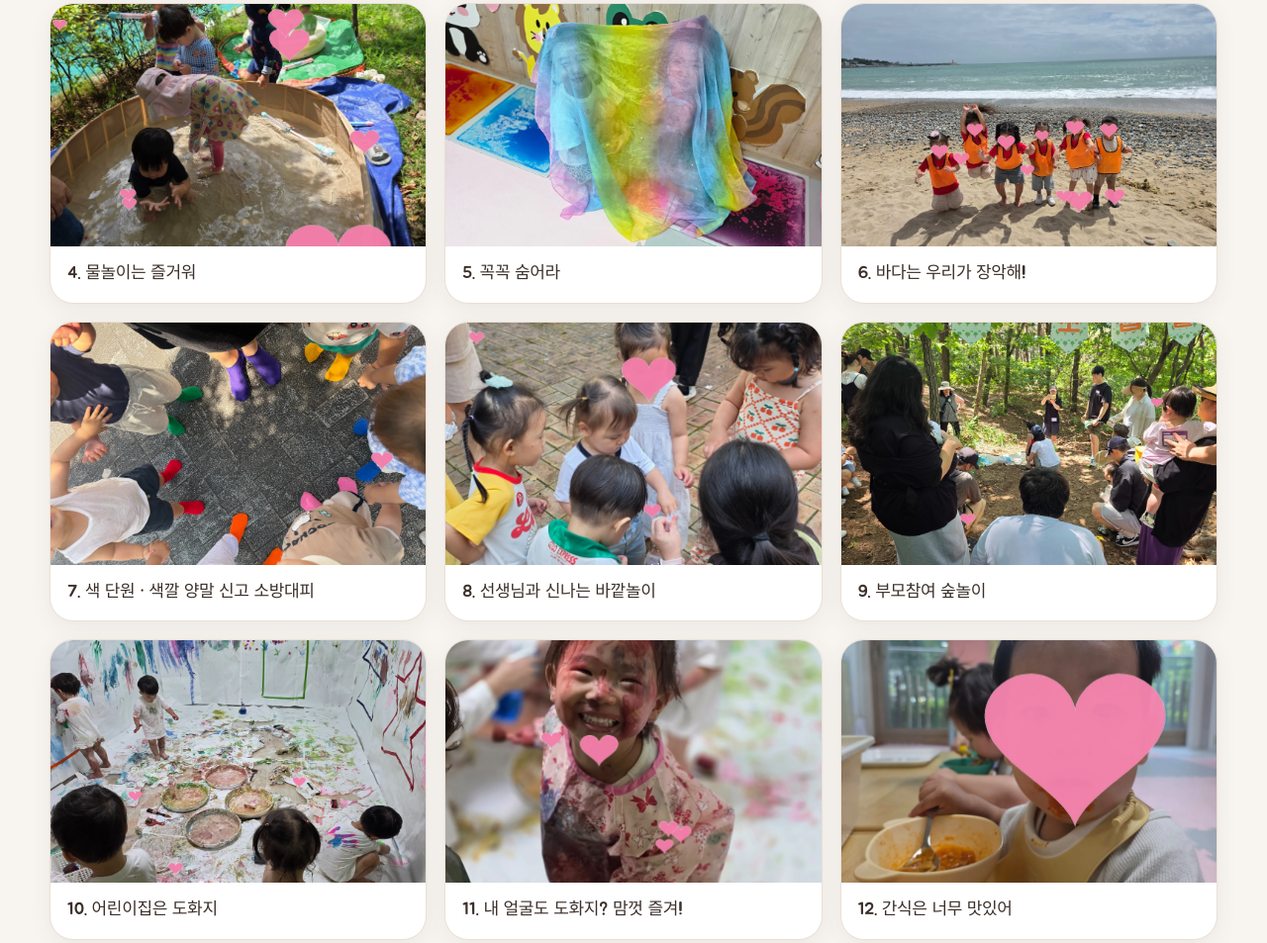
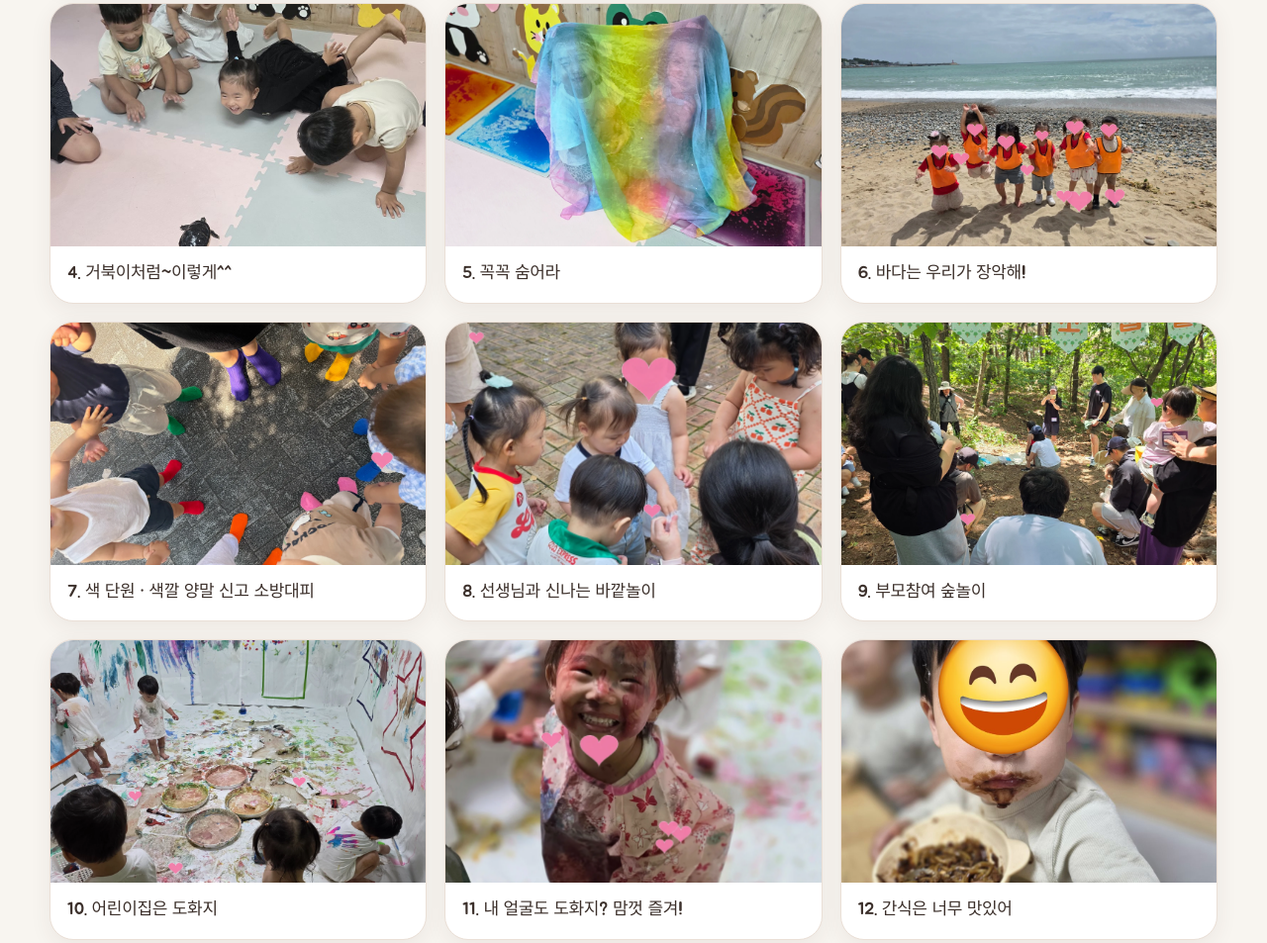
Before and after one commit to pyon19771977-dev/kkomakids, a plain HTML site: page index.html in a window 1280 px wide. Shown: the part 3841-4794 px from the top of the page at 99% size. Drawn offline with Linux system fonts and the light colour scheme.

Commit message:
4번(거북이처럼~이렇게^^), 12번(간식은 너무 맛있어) 사진 교체
Co-Authored-By: Claude Opus 5.5 <noreply@anthropic.com>

```diff
--- a/index.html
+++ b/index.html
@@ -227,7 +227,7 @@ h1,h2,h3,.blockTitle,.sectionHead h2,.prideBox h3,.programText h3,.activityCard
   <div class="activityGrid"><figure class="activityCard"><img src="/images/activity-01.webp" loading="lazy" alt="개인정보 보호를 위해 얼굴을 가림 처리한 꼬꼬마어린이집 물 단원 · 얼음 가지고 놀기 활동"><figcaption>1. 물 단원 · 얼음 가지고 놀기</figcaption></figure>
 <figure class="activityCard"><img src="/images/activity-02.webp" loading="lazy" alt="개인정보 보호를 위해 얼굴을 가림 처리한 꼬꼬마어린이집 단오행사 · 발 씻기 활동"><figcaption>2. 단오행사 · 발 씻기</figcaption></figure>
 <figure class="activityCard"><img src="/images/activity-03.webp" loading="lazy" alt="개인정보 보호를 위해 얼굴을 가림 처리한 꼬꼬마어린이집 고구마 캐기 활동"><figcaption>3. 고구마 캐기</figcaption></figure>
-<figure class="activityCard"><img src="/images/activity-04.webp" loading="lazy" alt="개인정보 보호를 위해 얼굴을 가림 처리한 꼬꼬마어린이집 물놀이는 즐거워 활동"><figcaption>4. 물놀이는 즐거워</figcaption></figure>
+<figure class="activityCard"><img src="/images/activity-04.jpg" loading="lazy" alt="꼬꼬마어린이집 아이들이 거북이를 따라 기어가며 노는 모습"><figcaption>4. 거북이처럼~이렇게^^</figcaption></figure>
 <figure class="activityCard"><img src="/images/activity-05.webp" loading="lazy" alt="개인정보 보호를 위해 얼굴을 가림 처리한 꼬꼬마어린이집 꼭꼭 숨어라 활동"><figcaption>5. 꼭꼭 숨어라</figcaption></figure>
 <figure class="activityCard"><img src="/images/activity-06.webp" loading="lazy" alt="개인정보 보호를 위해 얼굴을 가림 처리한 꼬꼬마어린이집 바다는 우리가 장악해! 활동"><figcaption>6. 바다는 우리가 장악해!</figcaption></figure>
 <figure class="activityCard"><img src="/images/activity-07.webp" loading="lazy" alt="개인정보 보호를 위해 얼굴을 가림 처리한 꼬꼬마어린이집 색 단원 · 색깔 양말 신고 소방대피 활동"><figcaption>7. 색 단원 · 색깔 양말 신고 소방대피</figcaption></figure>
@@ -235,7 +235,7 @@ h1,h2,h3,.blockTitle,.sectionHead h2,.prideBox h3,.programText h3,.activityCard
 <figure class="activityCard"><img src="/images/activity-09.webp" loading="lazy" alt="개인정보 보호를 위해 얼굴을 가림 처리한 꼬꼬마어린이집 부모참여 숲놀이 활동"><figcaption>9. 부모참여 숲놀이</figcaption></figure>
 <figure class="activityCard"><img src="/images/activity-10.webp" loading="lazy" alt="개인정보 보호를 위해 얼굴을 가림 처리한 꼬꼬마어린이집 어린이집은 도화지 활동"><figcaption>10. 어린이집은 도화지</figcaption></figure>
 <figure class="activityCard"><img src="/images/activity-11.webp" loading="lazy" alt="개인정보 보호를 위해 얼굴을 가림 처리한 꼬꼬마어린이집 내 얼굴도 도화지? 맘껏 즐겨! 활동"><figcaption>11. 내 얼굴도 도화지? 맘껏 즐겨!</figcaption></figure>
-<figure class="activityCard"><img src="/images/activity-12.webp" loading="lazy" alt="개인정보 보호를 위해 얼굴을 가림 처리한 꼬꼬마어린이집 간식은 너무 맛있어 활동"><figcaption>12. 간식은 너무 맛있어</figcaption></figure>
+<figure class="activityCard"><img src="/images/activity-12.jpg" loading="lazy" alt="개인정보 보호를 위해 얼굴을 가림 처리한 꼬꼬마어린이집 간식은 너무 맛있어 활동"><figcaption>12. 간식은 너무 맛있어</figcaption></figure>
 <figure class="activityCard"><img src="/images/activity-13.webp" loading="lazy" alt="개인정보 보호를 위해 얼굴을 가림 처리한 꼬꼬마어린이집 광복절 기쁨 나눔행사 활동"><figcaption>13. 광복절 기쁨 나눔행사</figcaption></figure></div>
   <div class="sensoryBlock"><h3>🥬 식재료로 만나는 오감놀이</h3><p>수박과 파프리카를 보고, 만지고, 냄새 맡고, 맛보며 식재료를 온몸으로 경험합니다.</p><div class="sensoryGrid"><figure><img src="/images/activity-14.webp" loading="lazy" alt="개인정보 보호를 위해 얼굴을 가림 처리한 꼬꼬마어린이집 수박 오감놀이"><figcaption>수박 오감놀이</figcaption></figure>
 <figure><img src="/images/activity-15.webp" loading="lazy" alt="개인정보 보호를 위해 얼굴을 가림 처리한 꼬꼬마어린이집 수박 오감놀이"><figcaption>수박 오감놀이</figcaption></figure>
```
Also changed, not shown: images/activity-04.jpg (added), images/activity-04.webp (deleted), images/activity-12.jpg (added), images/activity-12.webp (deleted).
